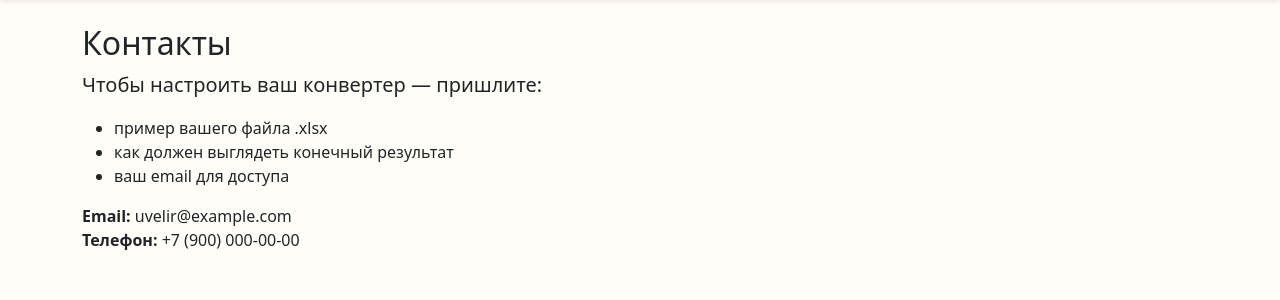
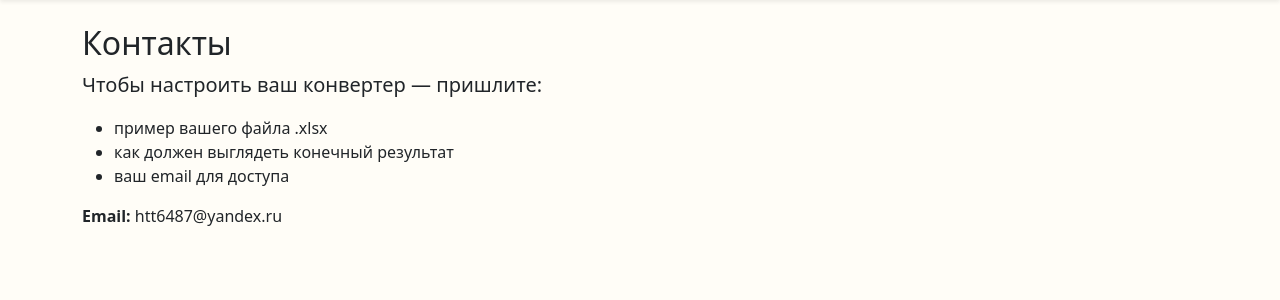
Before and after one commit to z1ec/RDN-web-converter2.0, a Flask app: page /contacts in a window 1280 px wide. Shown: the part 72-372 px from the top of the page. Run offline with Flask 3, Linux system fonts and the light colour scheme.

Commit message:
add email to contacts.html

```diff
--- a/templates/contacts.html
+++ b/templates/contacts.html
@@ -11,7 +11,6 @@
 </ul>
 
 <p class="mt-3">
-    <strong>Email:</strong> uvelir@example.com<br>
-    <strong>Телефон:</strong> +7 (900) 000-00-00
+    <strong>Email:</strong> htt6487@yandex.ru<br>
 </p>
 {% endblock %}
```
